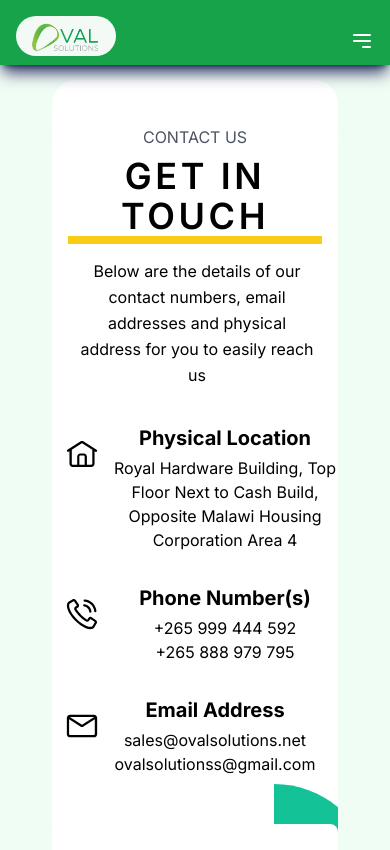
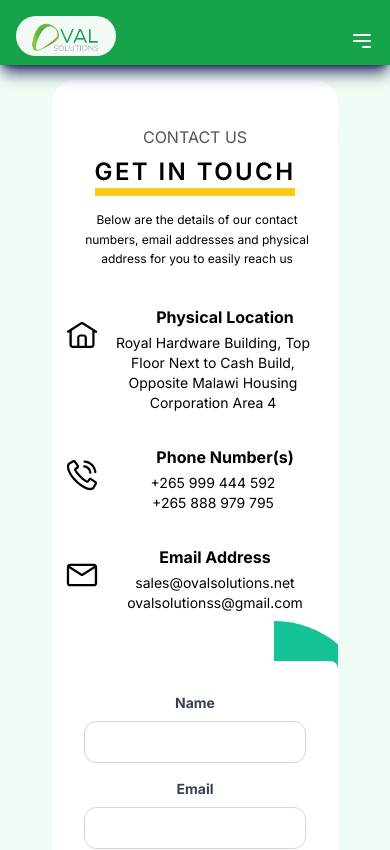
Before and after one commit to ChikumbutsoGerson/oval-solutions-website, a Next.js app: page /contact-us in a window 390 px wide. Shown: the top 850 px of the page. Built offline with nearby package versions, Linux system fonts and the light colour scheme.

Commit message:
Contact Us Page fix

```diff
--- a/app/contact-us/page.tsx
+++ b/app/contact-us/page.tsx
@@ -54,11 +54,11 @@
                             </div>
 
                             <div className="inline-flex px-4 py-1.5 mx-auto rounded-full  ">
-                              <p className="text-4xl mb-2 font-semibold tracking-widest text-g uppercase  border-b-8 border-yellow-400">
+                              <p className="text-2xl md:text-4xl mb-2 font-semibold tracking-widest text-g uppercase  border-b-8 border-yellow-400">
                                 GET IN TOUCH
                               </p>
                             </div>
-                            <p className="text-base leading-relaxed pr-5 ml-6 text-body-color dark:text-dark-6 mb-9">
+                            <p className="text-xs md:text-base leading-relaxed pr-5 ml-6 text-body-color dark:text-dark-6 mb-9">
                               Below are the details of our contact numbers,
                               email addresses and physical address for you to
                               easily reach us
@@ -79,10 +79,10 @@
                                 </svg>
                               </div>
                               <div className="w-full xs:mr-4 sm:mr-4">
-                                <h4 className="mb-1 text-xl font-bold text-dark dark:text-white">
+                                <h4 className="text-base md:text-xl mb-1  font-bold text-dark dark:text-white">
                                   Physical Location
                                 </h4>
-                                <p className="text-base text-body-color dark:text-dark-6">
+                                <p className="text-sm mr-6 md:text-base text-body-color dark:text-dark-6">
                                   Royal Hardware Building, Top Floor Next to
                                   Cash Build, Opposite Malawi Housing
                                   Corporation Area 4
@@ -123,14 +123,15 @@
                                   </defs>
                                 </svg>
                               </div>
-                              <div className="w-full xs:mr-4 sm:mr-4">
-                                <h4 className="mb-1 text-xl font-bold text-dark dark:text-white">
+                              <div className="w-full">
+                                <h4 className="text-base md:text-xl mb-1 font-bold text-dark dark:text-white">
                                   Phone Number(s)
                                 </h4>
-                                <p className="text-base text-body-color dark:text-dark-6">
+
+                                <p className="text-sm mr-6 md:text-base text-body-color dark:text-dark-6">
                                   +265 999 444 592
                                 </p>
-                                <p className="text-base text-body-color dark:text-dark-6">
+                                <p className="text-sm mr-6 md:text-base text-body-color dark:text-dark-6">
                                   +265 888 979 795
                                 </p>
                               </div>
@@ -150,14 +151,14 @@
                                   />
                                 </svg>
                               </div>
-                              <div className="w-full xs:mr-4 sm:mr-4">
-                                <h4 className="mb-1 text-xl font-bold text-dark dark:text-white">
+                              <div className="w-full">
+                                <h4 className="mb-1 text-base md:text-xl font-bold text-dark dark:text-white">
                                   Email Address
                                 </h4>
-                                <p className="text-base text-body-color dark:text-dark-6">
+                                <p className="text-sm md:text-base text-body-color dark:text-dark-6">
                                   sales@ovalsolutions.net
                                 </p>
-                                <p className="text-base text-body-color dark:text-dark-6">
+                                <p className="text-sm md:text-base text-body-color dark:text-dark-6">
                                   ovalsolutionss@gmail.com
                                 </p>
                               </div>
@@ -213,7 +214,7 @@
                                 >
                                   Send
                                 </button>
-                                <div className="fixed top-1/2 right-1/2 transform -translate-x-1/2 -translate-y-1/2 md:left-3/4">
+                                <div>
                                   <ToastContainer
                                     position="bottom-right"
                                     autoClose={5000}
@@ -225,6 +226,7 @@
                                     draggable
                                     pauseOnHover
                                     theme="light"
+                                    style={{  marginBottom: "300px" }}
                                   />
                                 </div>
                               </div>
```
